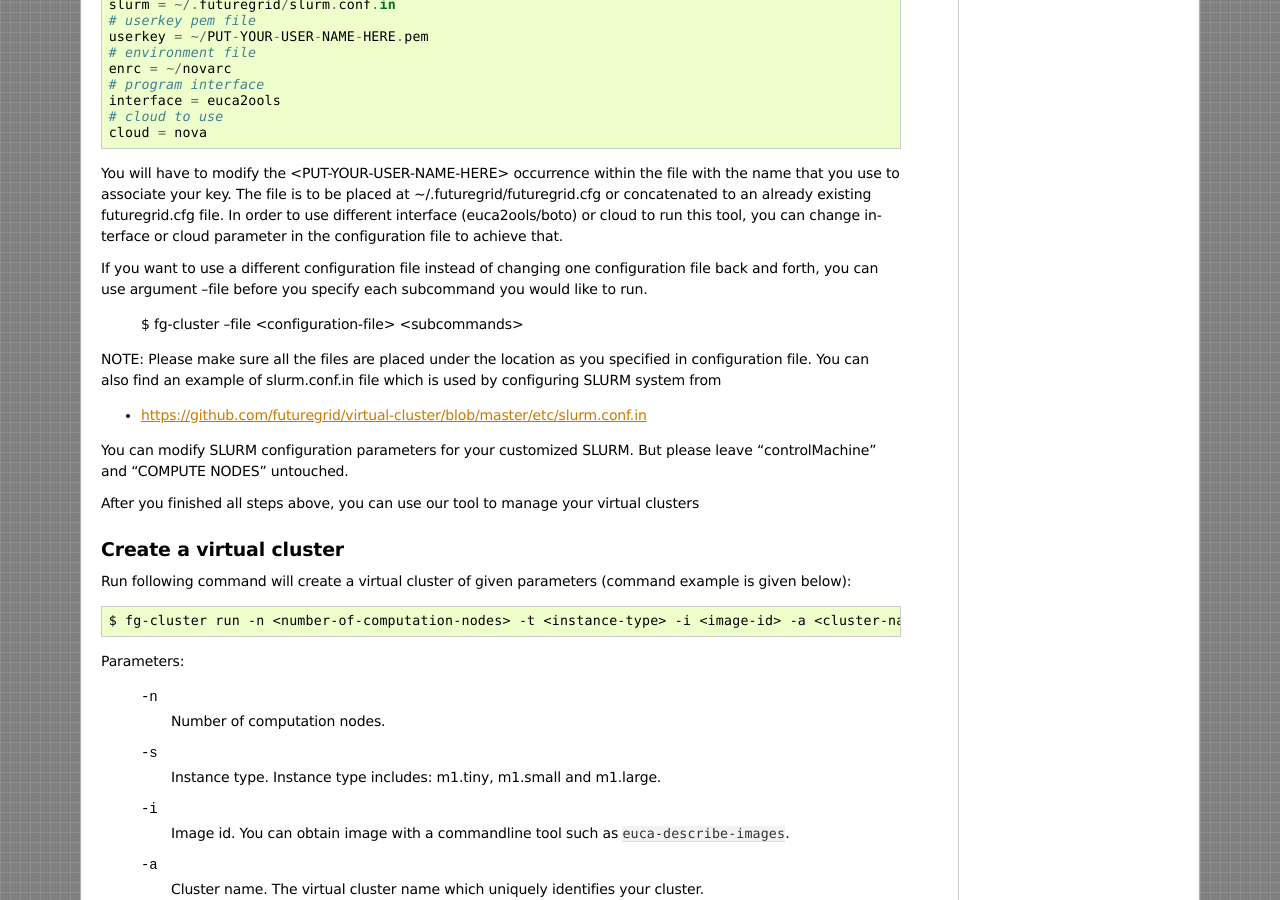
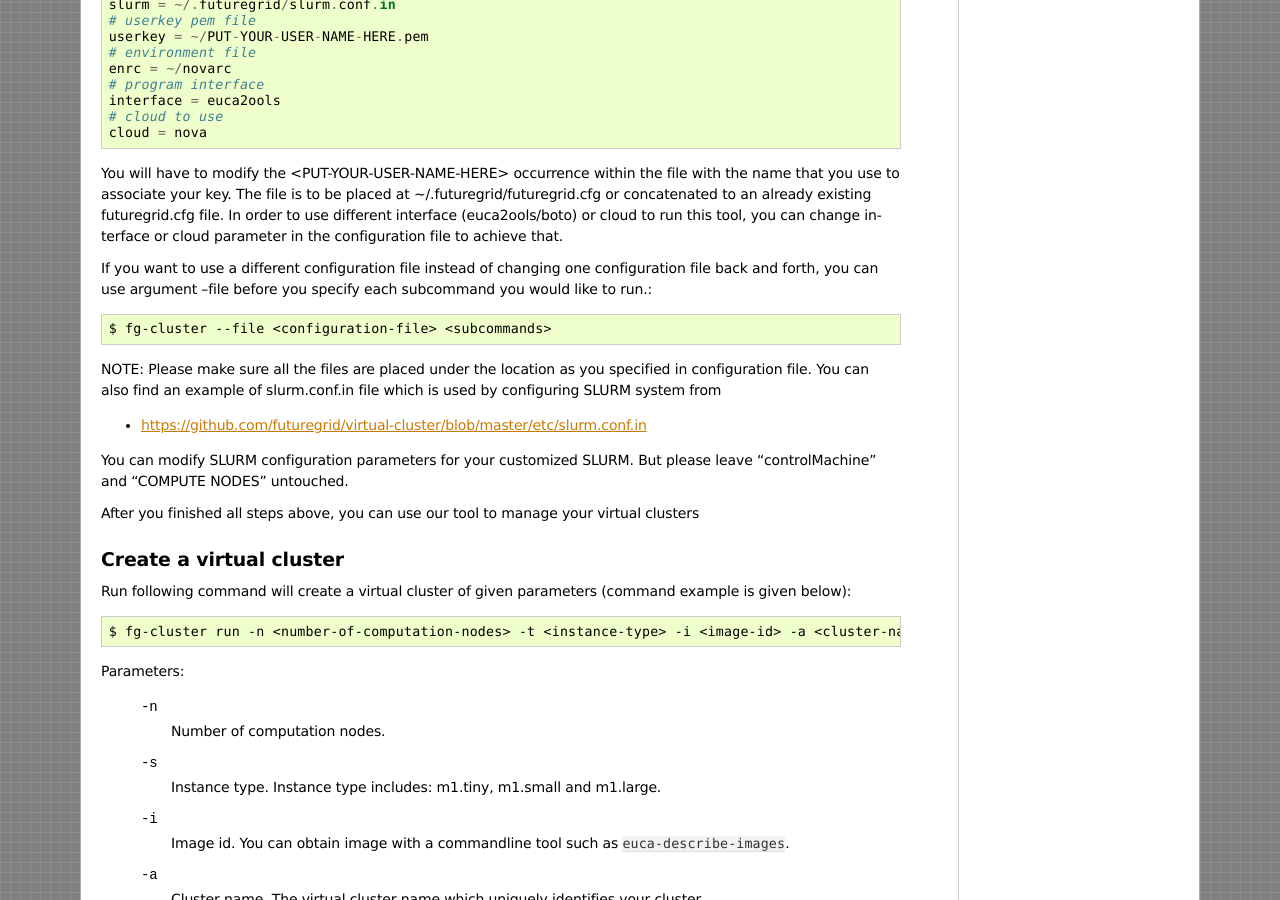
Before and after one commit to futuregrid/virtual-cluster, a Sphinx documentation site: the page built from doc/source/intro.rst, in a window 1280 px wide and 900 px high, scrolled down 3388 px. Built offline with Sphinx 7.4.7, drawn with Linux system fonts in a browser that asks for light colours; formulas are drawn with MathJax 3; pages that are not in the unit, such as notebooks, are missing from menus.

```diff
--- a/doc/source/intro.rst
+++ b/doc/source/intro.rst
@@ -223,7 +223,7 @@ interface or cloud parameter in the configuration file to achieve that.
 
 If you want to use a different configuration file instead of changing
 one configuration file back and forth, you can use argument --file
-before you specify each subcommand you would like to run.
+before you specify each subcommand you would like to run.::
 
     $ fg-cluster --file <configuration-file> <subcommands>
 
```
